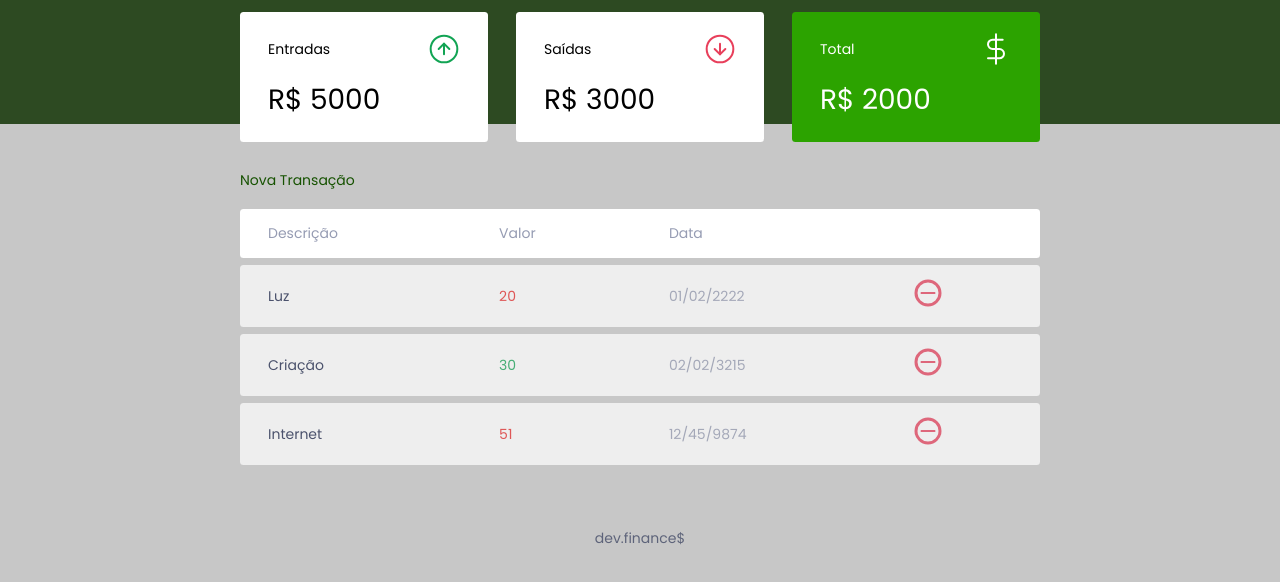
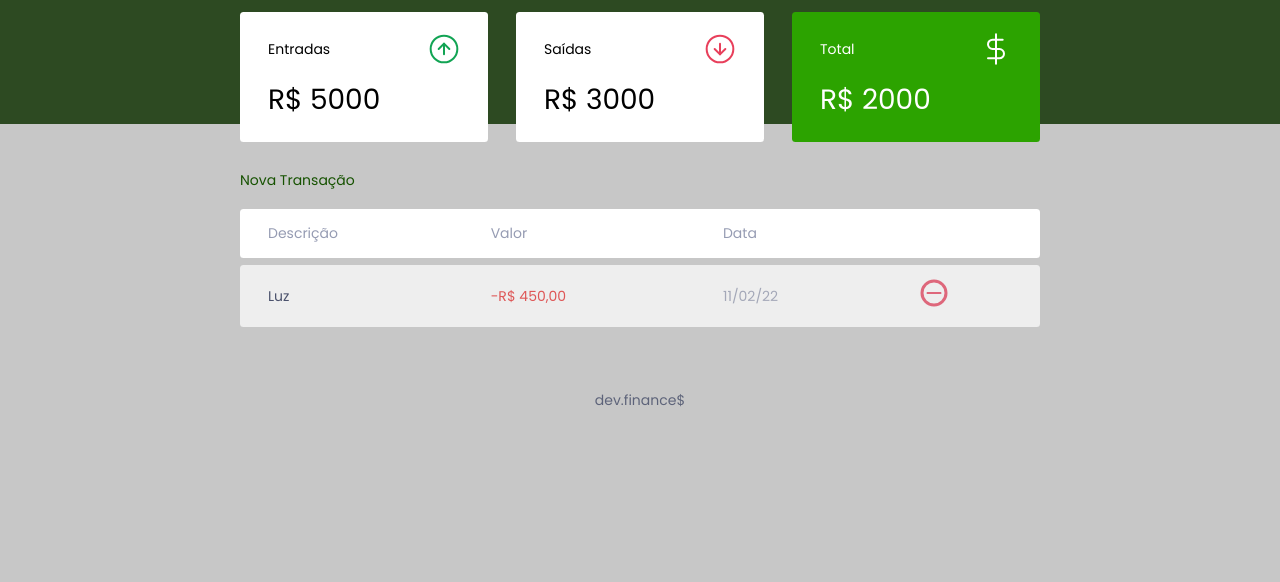
Before and after one commit to mathvsk/sistema-financeiro, a plain HTML site: page index.html in a window 1280 px wide. Shown: the part 74-656 px from the top of the page. Drawn offline with Linux system fonts and the light colour scheme.

Commit message:
version-3

```diff
--- a/index.html
+++ b/index.html
@@ -59,28 +59,7 @@
               <th></th>
             </tr>
           </thead>
-
           <tbody>
-            <tr>
-              <td class="description">Luz</td>
-              <td class="expense">20</td>
-              <td class="date">01/02/2222</td>
-              <td><img src="assets/minus.svg" alt="remover transação"></td>
-            </tr>
-
-            <tr>
-              <td class="description">Criação</td>
-              <td class="income">30</td>
-              <td class="date">02/02/3215</td>
-              <td><img src="assets/minus.svg" alt="remover transação"></td>
-            </tr>
-
-            <tr>
-              <td class="description">Internet</td>
-              <td class="expense">51</td>
-              <td class="date">12/45/9874</td>
-              <td><img src="assets/minus.svg" alt="remover transação"></td>
-            </tr>
           </tbody>
         </table>
       </section>
@@ -120,6 +99,7 @@
       <p>dev.finance$</p>
     </footer>
 
+    <!-- Buscando o script em outra aba-->
     <script src="script.js"></script>
 
   </body>
--- a/script.js
+++ b/script.js
@@ -1,4 +1,7 @@
+//document. "ACESSANDO A DOM"
 const modal = {
+  //Funçao que vai até a classe modal e adiciona outra classe chamada active
+  // *** IMPLEMENTAR A FUNCAO TOOGLE (DESAFIO)
   open(){
 document.querySelector(".modal-overlay").classList.add("active")
 },
@@ -6,3 +9,84 @@ document.querySelector(".modal-overlay").classList.add("active")
     document.querySelector(".modal-overlay").classList.remove("active")
   }
 }
+
+//var para calcular entradas/saidas/total de transaçoesv
+const transaction_movimentation = {
+  // funcao de somar as entradas
+  incomes () {
+
+  },
+  // somar as saidas
+  expenses ()  {
+
+  },
+  // entradas - saidas
+  total () {
+
+  }
+}
+
+//var para armazenar todas as transações realizadas
+const transaction = [{
+  id: 1,
+  description: 'Luz',
+  amount: - 45000,
+  date: '11/02/22'
+}]
+
+// Substituindo os valores do HTML
+const dom = {
+  // Pegando o elemento do HTML
+  transactionContainer: document.querySelector('#data-table tbody'),
+
+  //criando elemento para html via script
+  addTransaction(transaction, index){
+    //criando um tr
+    const tr = document.createElement('tr')
+    //adicionando elementos ao tr
+    tr.innerHTML = dom.innerHtmlTransaction(transaction)
+    // preenchendo o html
+    dom.transactionContainer.appendChild(tr)
+  },
+
+  innerHtmlTransaction(transaction) {
+    //verificando se o valor é positivo ou negativo (caso seja positivo ele vai mudar a classe)
+    const CSSclass = transaction.amount > 0 ? "income" : "expense"
+
+    const amount = utils.formatCurrency(transaction.amount)
+
+    const html = `<tr>
+    <td class="description">${transaction.description}</td>
+    <td class=${CSSclass}>${amount}</td>
+    <td class="date">${transaction.date}</td>
+    <td><img src="assets/minus.svg" alt="remover transação"></td>
+  </tr>`
+
+  return html
+  }
+}
+
+const utils = {
+  formatCurrency(value){
+    // convertando o valor de entrada em um numero, e validando
+    const signal = Number(value) < 0 ? "-": ""
+
+    // Pegando o valor em string, fazendo um replace para pegar todas as strings e apaga-las
+    value = String(value).replace(/\D/g, "")
+
+    // trecho para deixar o numero com as casas decimais corretas
+    value = Number(value) / 100
+
+    //transformando para moeda
+    value = value.toLocaleString("pt-BR", {
+      style: "currency",
+      currency: "BRL"
+    })
+    return signal + value
+  }
+}
+
+// foreach "PARA CADA" transação, sera adicionada um nova
+transaction.forEach(function(transaction){
+  dom.addTransaction(transaction)
+})
```
